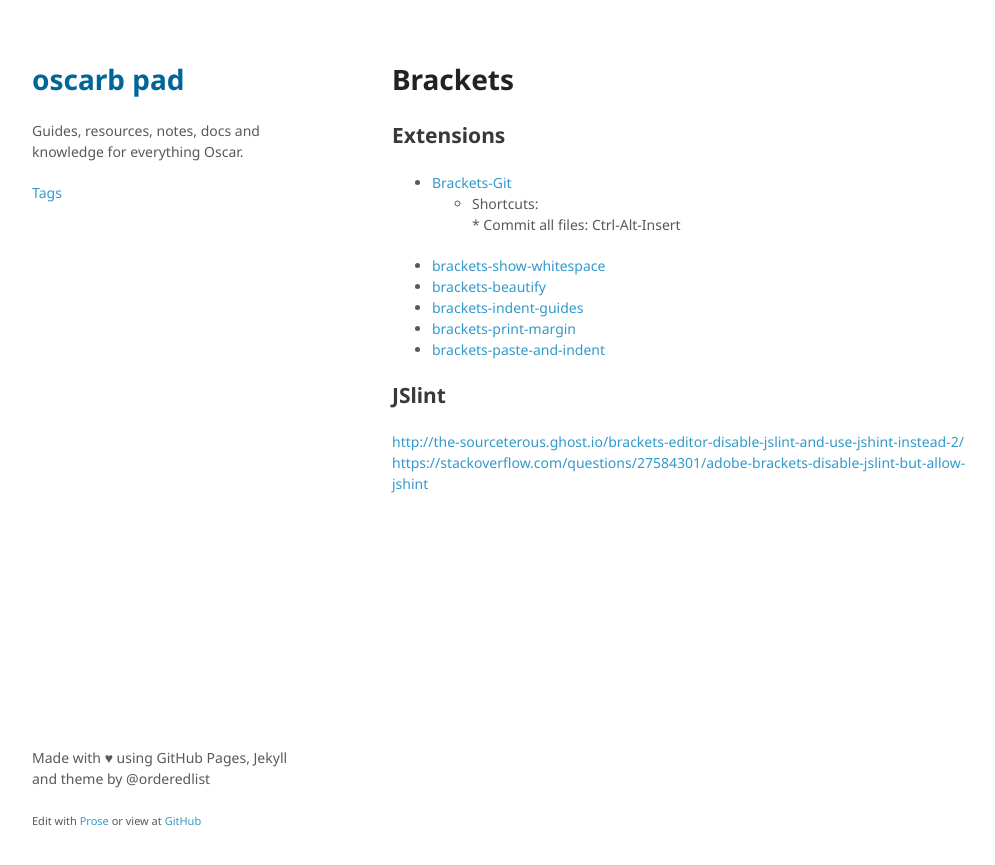
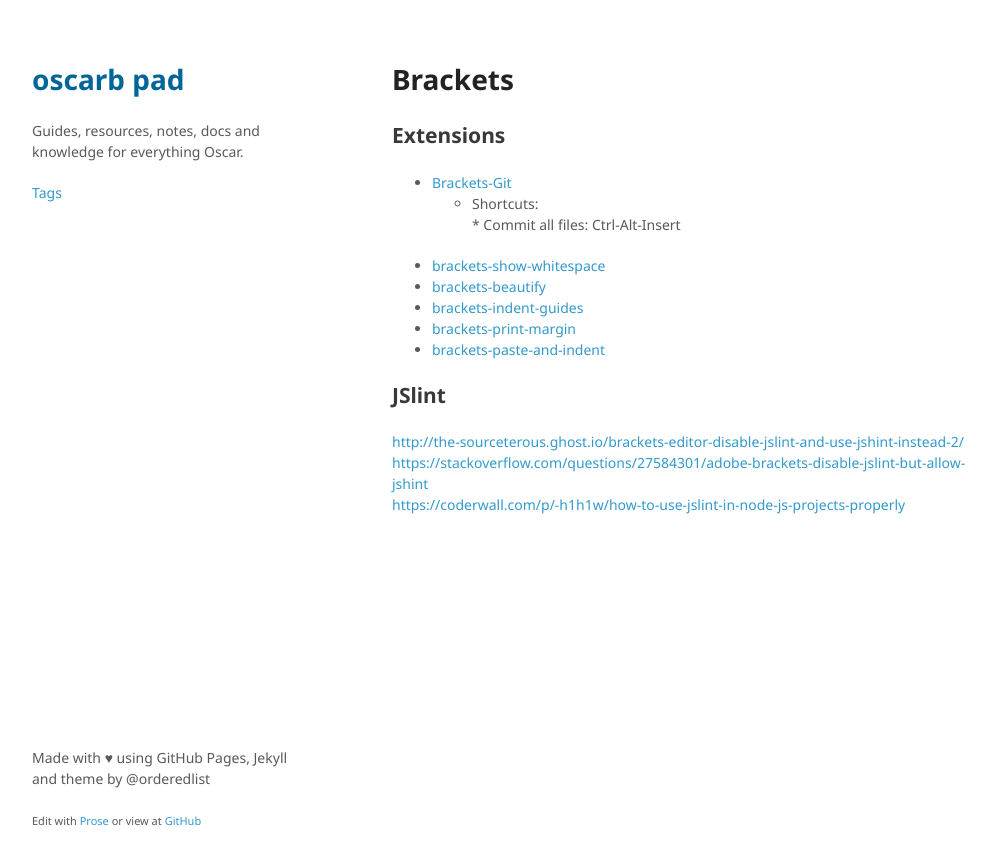
Before and after one commit to oscarb/pad, a Jekyll site: the page built from _docs/brackets.md, in a window 1280 px wide. Shown: the top 865 px of the page, without its empty margins (128-1123 px from the left). Built offline with Jekyll 4.4.1, drawn with Linux system fonts in a browser that asks for light colours; some web fonts are replaced; part of the change alters nothing that is shown.

Commit message:
Update brackets.md

```diff
--- a/_docs/brackets.md
+++ b/_docs/brackets.md
@@ -23,3 +23,4 @@ published: true
 
 http://the-sourceterous.ghost.io/brackets-editor-disable-jslint-and-use-jshint-instead-2/
 https://stackoverflow.com/questions/27584301/adobe-brackets-disable-jslint-but-allow-jshint
+https://coderwall.com/p/-h1h1w/how-to-use-jslint-in-node-js-projects-properly
```
